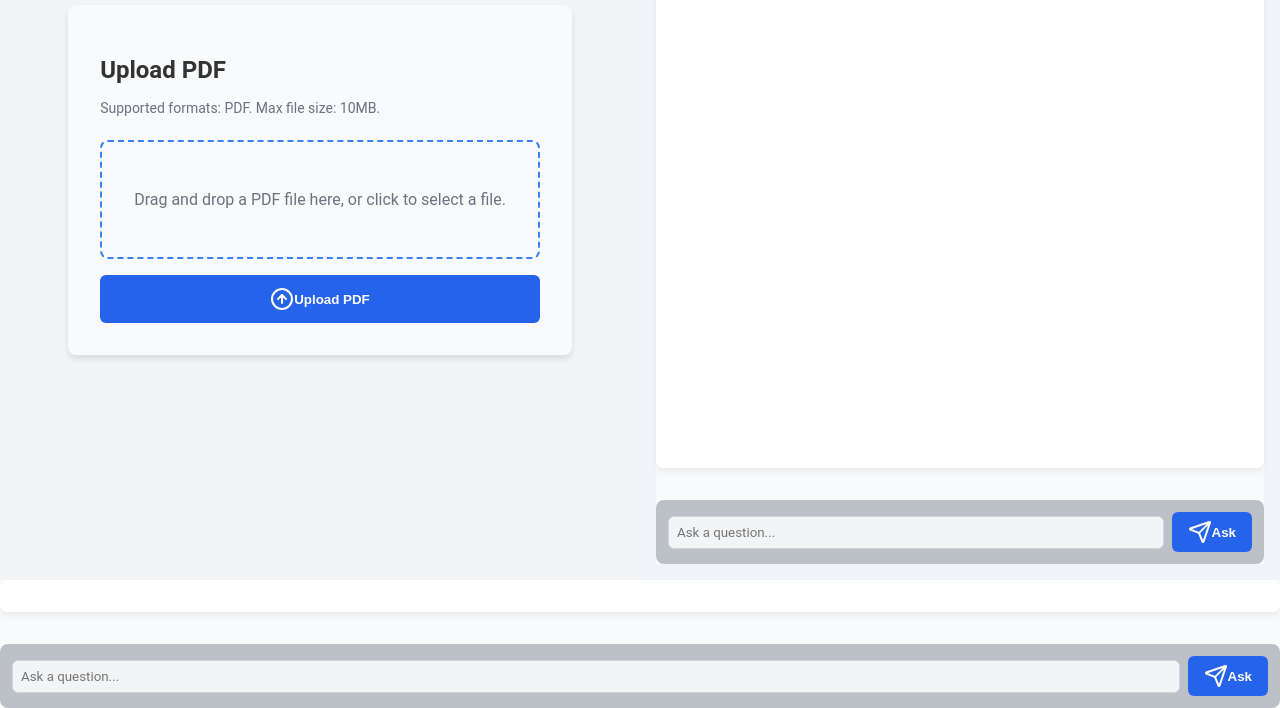
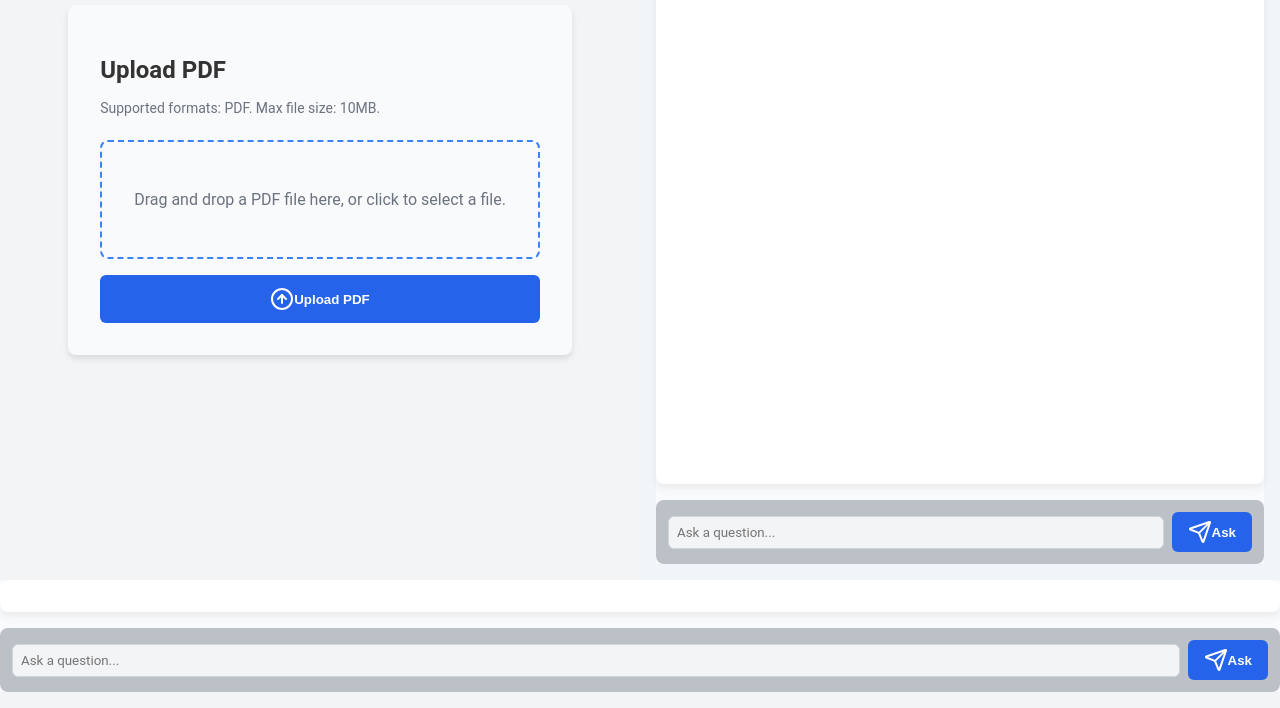
Before and after one commit to Aniruddha-Ponnuri/Financial-ChatBot, a React (Create React App) app: page /chatbot in a window 1280 px wide. Shown: the part 220-928 px from the top of the page. Built offline with nearby package versions, Linux system fonts and the light colour scheme.

Commit message:
Final Ui

```diff
--- a/src/Chatbot.css
+++ b/src/Chatbot.css
@@ -9,15 +9,15 @@
 }
 
 .chat-messages {
-  display: flex;
-  flex-direction: column;
+  display: flex; /* Set the parent container to flex */
+  flex-direction: column; /* Stack messages vertically */
   flex-grow: 1;
   overflow-y: auto;
   padding: 1rem;
   background-color: #ffffff;
   border-radius: 8px;
   box-shadow: 0 4px 6px rgba(109, 109, 109, 0.1);
-  margin-bottom: 2rem;
+  margin-bottom: 1rem;
 }
 
 .footer {
@@ -97,21 +97,22 @@
   text-align: left;
 }
 
-/* Small indicator of message origin */
 .user-bubble::after, .bot-bubble::after {
   content: attr(data-sender); /* Display sender based on attribute */
   position: absolute;
-  bottom: -18px;
+  bottom: -22px;
   font-size: 0.75rem;
   color: #9ca3af;
 }
 
 .user-bubble::after {
-  right: 10px; /* Position on the right side */
+  right: 10px;
+  margin-top: 8px;
 }
 
 .bot-bubble::after {
-  left: 10px; /* Position on the left side */
+  left: 10px;
+  margin-top: 8px;
 }
 
 /* Loader spinner */
```
